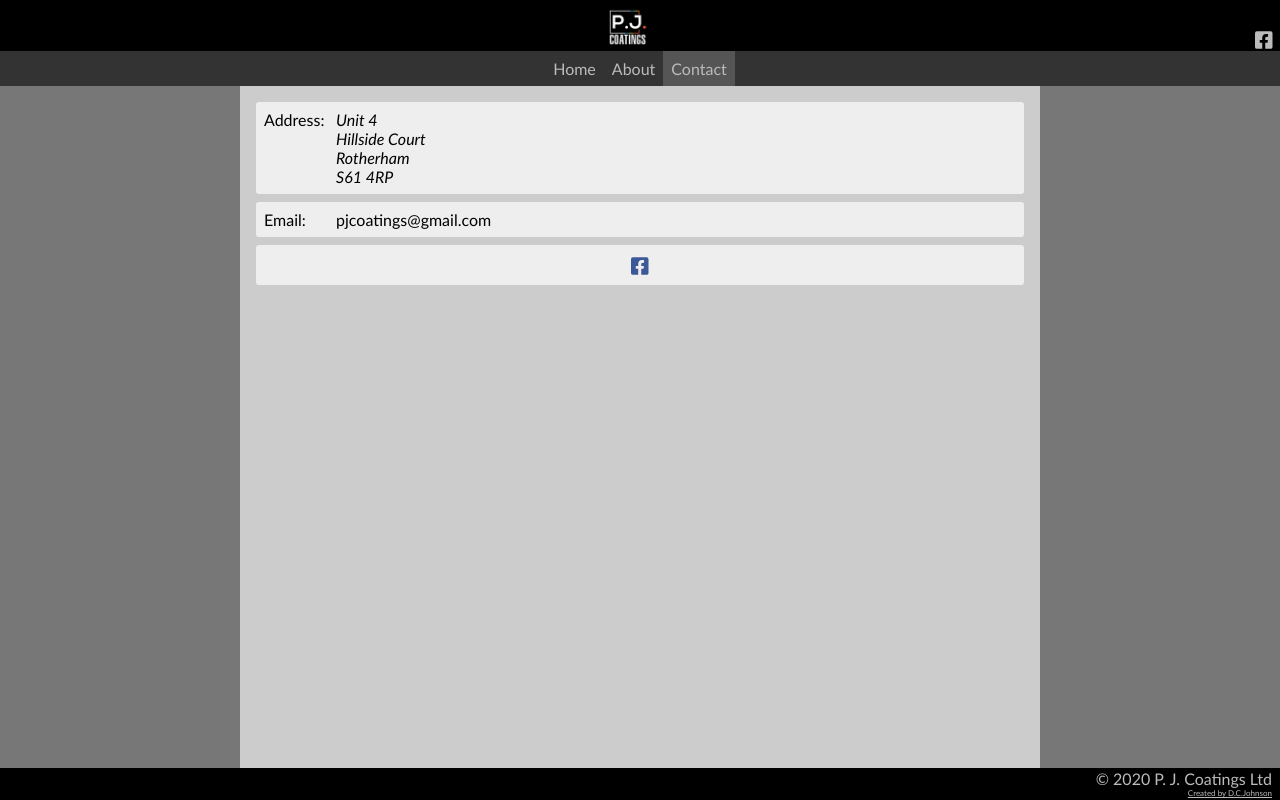
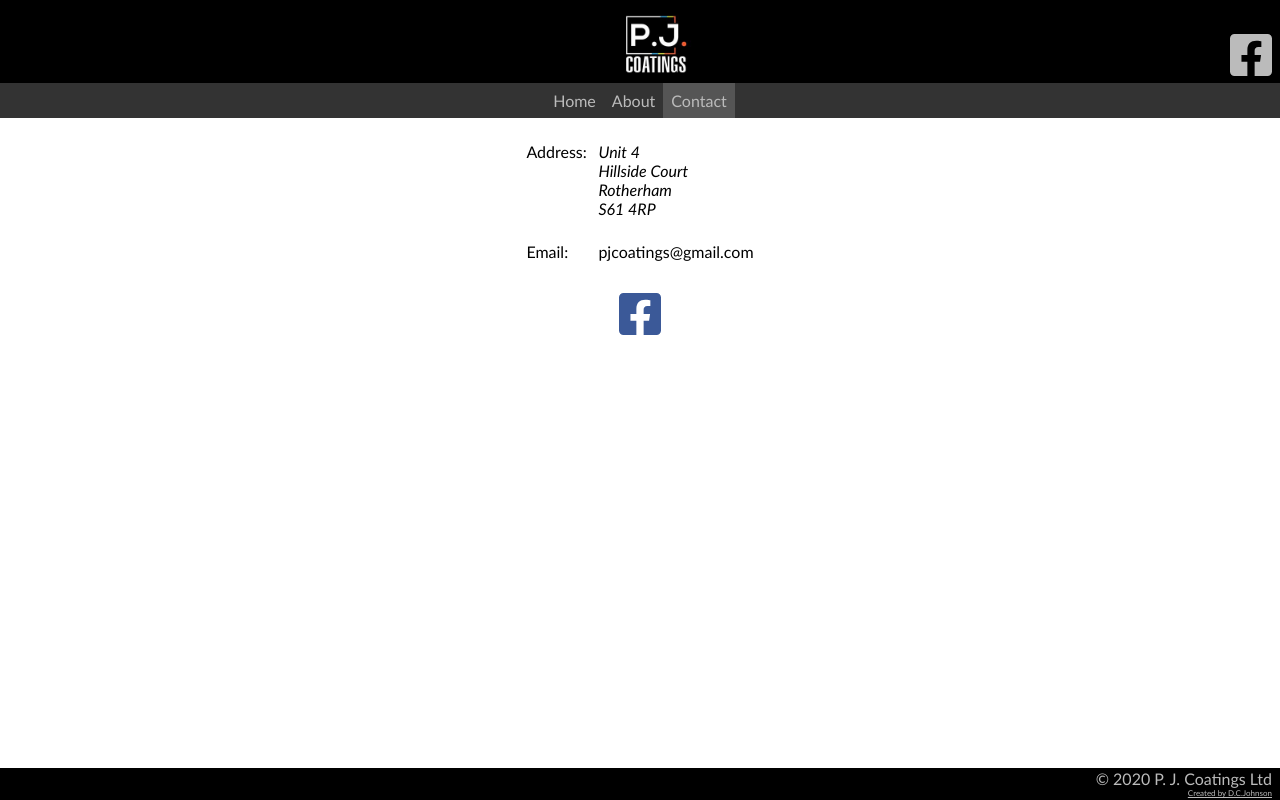
Before and after one commit to DavidChristopherJohnson/PJCoatings, an Angular app: page /contact in a window 1280 px wide. Built offline with nearby package versions, Linux system fonts and the light colour scheme.

Commit message:
Adjust some styling

```diff
--- a/src/app/about/about.component.html
+++ b/src/app/about/about.component.html
@@ -1,4 +1,5 @@
 <div class="container">
+  <div class="content">
     <div class="image">
       <img src="../../assets/images/conservatory_after.jpg" />
     </div>
@@ -24,3 +25,4 @@
       </p>
     </div>
   </div>
+</div>
--- a/src/app/about/about.component.less
+++ b/src/app/about/about.component.less
@@ -4,7 +4,6 @@
   padding: 0.25rem;
   margin: 0;
   border-radius: 0.2rem;
-  background-color: #eee;
 
   p {
     padding-left: 0.5rem;
@@ -15,6 +14,7 @@
 
 .image {
   display: flex;
+  justify-content: center;
   margin-bottom: 1rem;
   border-radius: 0.2rem;
 
@@ -22,3 +22,26 @@
     max-width: 100%;
   }
 }
+
+@media only screen and (min-width: 600px)
+{
+  .container {
+    display: flex;
+    flex-direction: row;
+    width: 100%;
+    justify-content: center;
+    max-width: 100%;
+
+     .content{
+        max-width: 60rem;
+        justify-content: center;
+
+      .image{
+        img
+        {
+            max-width: 100%;
+        }
+      }
+    }
+  }
+}
--- a/src/app/app.component.less
+++ b/src/app/app.component.less
@@ -2,7 +2,7 @@
   display: flex;
   flex-direction: column;
   min-height: 100vh;
-  background-color: #eeeeee;
+  background-color: white;
 }
 
 .header-component {
@@ -19,7 +19,6 @@
   display: flex;
   flex-grow: 1;
   padding: 1rem;
-  background-color: #ccc;
 }
 
 .footer-component {
@@ -35,14 +34,11 @@
     display: flex;
     flex-direction: column;
     min-height: 100vh;
-    background-color: #777;
   }
 
   .content{
     width: 100%;
-    max-width: 50rem;
+    max-width: 80rem;
     align-self: center;
   }
-
-
 }
--- a/src/app/contact/contact.component.html
+++ b/src/app/contact/contact.component.html
@@ -1,4 +1,5 @@
 <div class="container">
+  <div class="content">
     <div class="contact-type">
       <span class="label">
         Address:
@@ -16,3 +17,4 @@
       ></social-media-button>
     </div>
   </div>
+</div>
--- a/src/app/contact/contact.component.less
+++ b/src/app/contact/contact.component.less
@@ -9,7 +9,6 @@
     flex-direction: row;
     margin-bottom: 0.5rem;
     padding: 0.5rem;
-    background-color: #eee;
     border-radius: 0.2rem;
 
     .label {
@@ -24,3 +23,17 @@
     text-align: center;
   }
 }
+@media only screen and (min-width: 600px)
+{
+  .container{
+    display: flex;
+    flex-direction: row;
+    flex-grow: 1;
+    justify-content: center;
+    min-width: 100%;
+
+    .facebook{
+      justify-content: center;
+    }
+  }
+}
--- a/src/app/header/header.component.less
+++ b/src/app/header/header.component.less
@@ -1,12 +1,10 @@
 .mainHeader {
-  //width: 100vw;
   display: flex;
   flex-direction: row;
   background-color: #000;
   margin: 0;
   padding: 0;
   justify-content: center;
-  min-height: 3rem;
 
   .navToggleMob {
     display: flex;
@@ -42,4 +40,12 @@
     display: none !important;
   }
 
+  .title {
+    margin-left: 5rem;
+
+    .logo{
+      min-height: 5rem;
+      max-height: 5rem;
+    }
+  }
 }
--- a/src/app/home/home.component.less
+++ b/src/app/home/home.component.less
@@ -19,7 +19,6 @@
       flex-direction: column;
       margin: 0.5rem;
       border-radius: 0.2rem;
-      background-color: #eee;
       margin-bottom: 0.25rem;
       width: 100%;
       align-items: center;
@@ -35,18 +34,11 @@
     }
   }
 
-  // img {
-  //   max-width: 100%;
-  //   margin-bottom: 0.5rem;
-  // }
-
-
-
   .contact {
-    background-color: #eee;
     padding: 0.25rem;
-    border-radius: 1rem;
+    border-radius: 0.25rem;
     font-weight: bold;
     cursor: pointer;
+    border: 1px solid black;
   }
 }
--- a/src/app/social-media-button/social-media-button.component.less
+++ b/src/app/social-media-button/social-media-button.component.less
@@ -5,3 +5,12 @@ a,
 
   color: #bbb;
 }
+
+@media only screen and (min-width: 600px)
+{
+  a,
+  :any-link {
+    padding-bottom: 0.5rem;
+    font-size: 3rem;
+  }
+}
```
Lines whose indentation alone changed are shown as unchanged.
